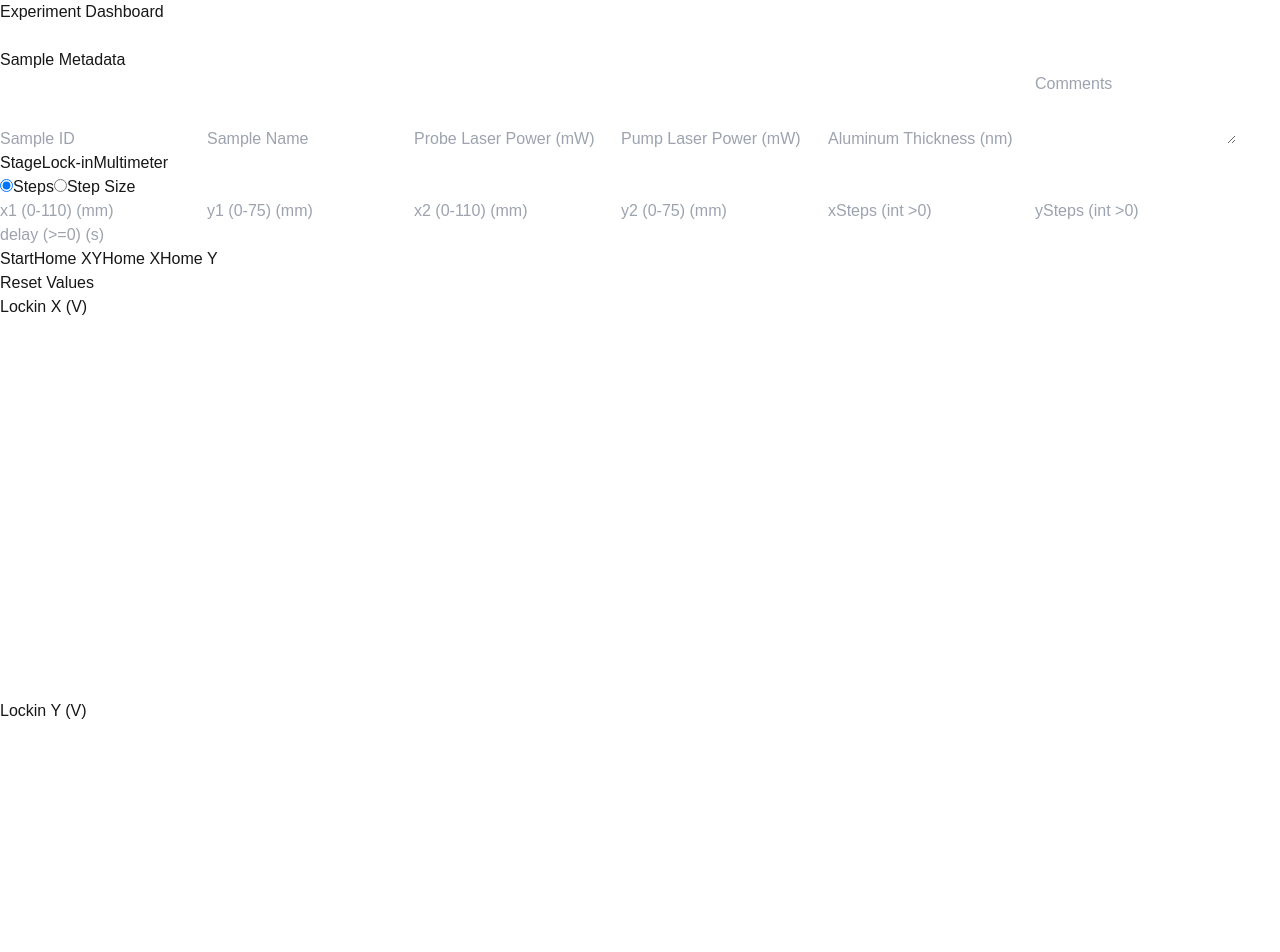
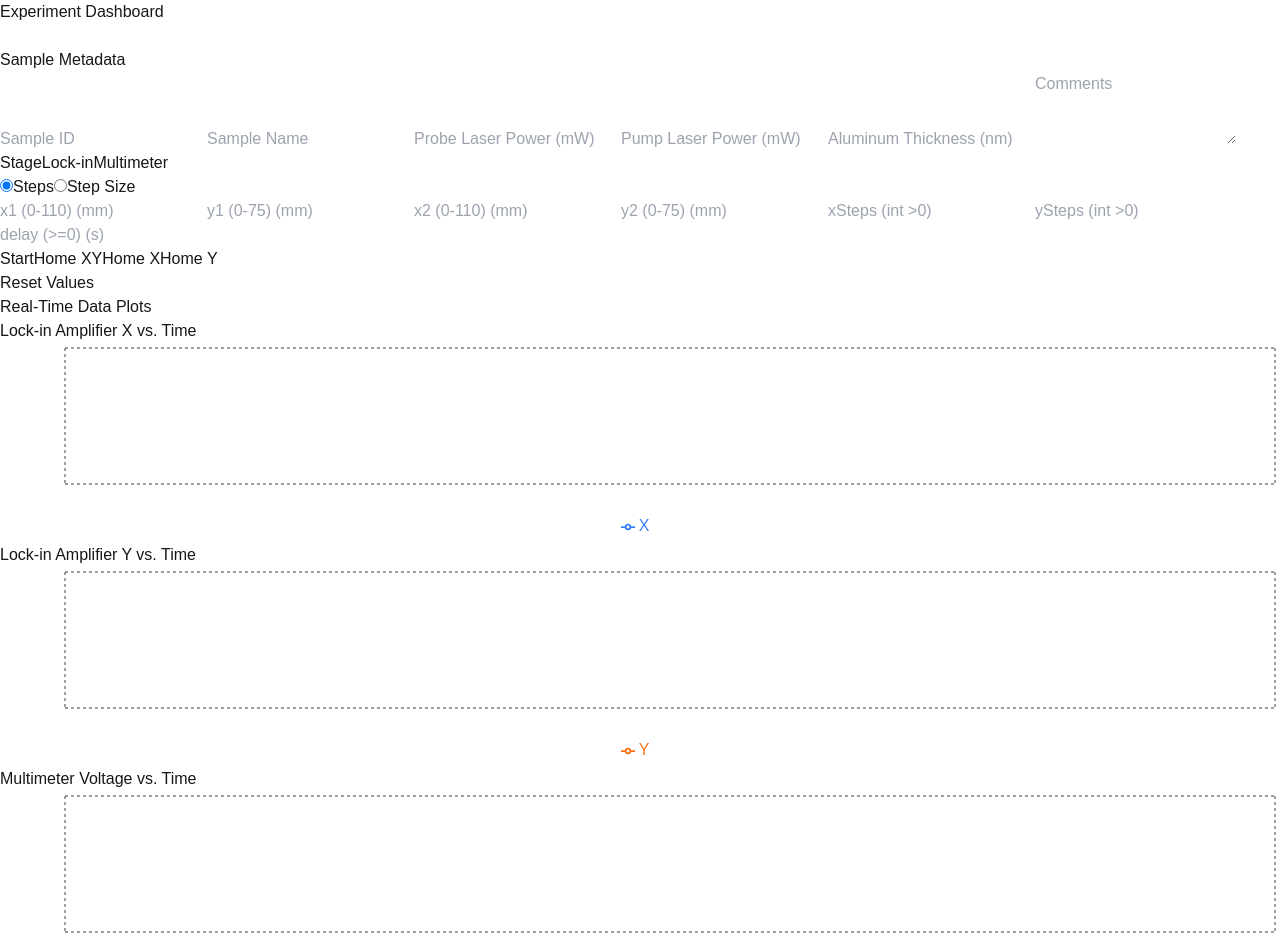
Before and after one commit to ridh7/CahillResearchGroup, a Next.js app in the folder frontend/tops-2.0-measurement-system/: page / in a window 1280 px wide. Shown: the top 952 px of the page. Built offline with nearby package versions, Linux system fonts and the light colour scheme.

Commit message:
Revert "add heatmaps"
This reverts commit 7532d168af36523ddf57aecbc879766b9dfd3aec.

```diff
--- a/frontend/tops-2.0-measurement-system/src/app/page.tsx
+++ b/frontend/tops-2.0-measurement-system/src/app/page.tsx
@@ -4,7 +4,7 @@ import { useState, useRef, useEffect } from "react";
 import { AnimatePresence } from "framer-motion";
 import MetadataPanel from "../components/MetadataPanel";
 import DeviceControls from "../components/DeviceControls";
-import HeatMapsPanel from "../components/HeatMapsPanel";
+import GraphsPanel from "../components/GraphsPanel";
 import OutputPanel from "../components/OutputPanel";
 import SettingsPanel from "../components/SettingsPanel";
 
@@ -551,7 +551,7 @@ export default function CalculatePage() {
               strokeLinecap="round"
               strokeLinejoin="round"
               strokeWidth={2}
-              d="M10.325 4.317c.426-1.756 2.924-1.756 3.35 0a1.724 1.724 0 002.573 1.066c1.543-.94 3.31.826 2.37 2.37a1.724 1.724 0 001.065 2.572c1.756.426 1.756 2.924 0 3.35a1.724 1.724 0 00-1.066 2.573c-.94 1.543-.826 3.31-2.37 2.37a1.724 1.724 0 00-2.572 1.065c-.426 1.756-2.924 1.756-3.35 0a1.724 1.724 0 00-2.573-1.066c-1.543.94-3.31-.826-2.37-2.37a1.724 1.724 0 00-1.065-2.572c-1.756-.426-1.756-2.924 0-3.35a1.724 1.724 0 001.066-2.573c-.94-1.543.826-3.31 2.37-2.37.996.608 2.296.07 2.572-1.065z"
+              d="M10.325 4.317c.426-1.756 2.924-1.756 3.35 0a1.724 1.724 0 002.573 1.066c1.543-.94 3.31.826 2.37 2.37a1.724 1.724 0 001.065 2.572c1.756.426 1.756 2.924 0 3.35a1.724 1.724 0 00-1.066 2.573c.94 1.543-.826 3.31-2.37 2.37a1.724 1.724 0 00-2.572 1.065c-.426 1.756-2.924 1.756-3.35 0a1.724 1.724 0 00-2.573-1.066c-1.543.94-3.31-.826-2.37-2.37a1.724 1.724 0 00-1.065-2.572c-1.756-.426-1.756-2.924 0-3.35a1.724 1.724 0 001.066-2.573c-.94-1.543.826-3.31 2.37-2.37.996.608 2.296.07 2.572-1.065z"
             />
             <path
               strokeLinecap="round"
@@ -578,10 +578,16 @@ export default function CalculatePage() {
         </div>
 
         {/* Center Panel */}
-        <HeatMapsPanel
+        <GraphsPanel
           lockinData={lockinData}
           multimeterData={multimeterData}
-          stageData={stageData}
+          lockinConnected={lockinConnected}
+          multimeterConnected={multimeterConnected}
+          resetLockin={resetLockinTrigger}
+          resetMultimeter={resetMultimeterTrigger}
+          onResetComplete={handleResetComplete}
+          lockinStartTime={lockinStartTime}
+          multimeterStartTime={multimeterStartTime}
         />
 
         {/* Right Panel */}
--- a/frontend/tops-2.0-measurement-system/src/components/HeatMapsPanel.tsx
+++ /dev/null
@@ -1,149 +0,0 @@
-"use client";
-
-import React, { useEffect, useRef } from "react";
-import { LockinData, MultimeterData, StageData } from "../app/page";
-
-type HeatMapsPanelProps = {
-  lockinData: LockinData;
-  multimeterData: MultimeterData;
-  stageData: StageData;
-};
-
-// Define grid resolution and cell size (in pixels)
-const gridX = 111; // cells for x (0 to 110)
-const gridY = 76; // cells for y (0 to 75)
-const cellSize = 5; // each cell is 5x5 pixels
-
-const HeatMapsPanel: React.FC<HeatMapsPanelProps> = ({
-  lockinData,
-  multimeterData,
-  stageData,
-}) => {
-  // Canvas references for the four heat maps:
-  const canvasXRef = useRef<HTMLCanvasElement>(null);
-  const canvasYRef = useRef<HTMLCanvasElement>(null);
-  const canvasRatioRef = useRef<HTMLCanvasElement>(null);
-  const canvasMultiRef = useRef<HTMLCanvasElement>(null);
-
-  // Use refs to hold the heat map grid data (2D arrays)
-  // Each will be an array of gridY rows and gridX columns.
-  const heatMapXRef = useRef<(number | null)[][]>([]);
-  const heatMapYRef = useRef<(number | null)[][]>([]);
-  const heatMapRatioRef = useRef<(number | null)[][]>([]);
-  const heatMapMultiRef = useRef<(number | null)[][]>([]);
-
-  // Initialize the heat map arrays once on mount:
-  useEffect(() => {
-    if (heatMapXRef.current.length === 0) {
-      heatMapXRef.current = Array.from({ length: gridY }, () =>
-        Array(gridX).fill(null)
-      );
-      heatMapYRef.current = Array.from({ length: gridY }, () =>
-        Array(gridX).fill(null)
-      );
-      heatMapRatioRef.current = Array.from({ length: gridY }, () =>
-        Array(gridX).fill(null)
-      );
-      heatMapMultiRef.current = Array.from({ length: gridY }, () =>
-        Array(gridX).fill(null)
-      );
-    }
-  }, []);
-
-  // Whenever stageData, lockinData or multimeterData update, update the appropriate cell and redraw
-  useEffect(() => {
-    // Compute grid indices from stage data.
-    // We assume stageData.x and stageData.y are in the proper range.
-    const xIndex = Math.floor(stageData.x);
-    const yIndex = Math.floor(stageData.y);
-    if (xIndex < 0 || xIndex >= gridX || yIndex < 0 || yIndex >= gridY) {
-      return;
-    }
-
-    // Update the heat map data for each measure:
-    heatMapXRef.current[yIndex][xIndex] = lockinData.X;
-    heatMapYRef.current[yIndex][xIndex] = lockinData.Y;
-    heatMapRatioRef.current[yIndex][xIndex] =
-      lockinData.Y !== 0 ? lockinData.X / lockinData.Y : 0;
-    heatMapMultiRef.current[yIndex][xIndex] = multimeterData.value;
-
-    // Redraw all canvases
-    drawCanvas(canvasXRef.current, heatMapXRef.current);
-    drawCanvas(canvasYRef.current, heatMapYRef.current);
-    drawCanvas(canvasRatioRef.current, heatMapRatioRef.current);
-    drawCanvas(canvasMultiRef.current, heatMapMultiRef.current);
-  }, [stageData, lockinData, multimeterData]);
-
-  // A simple draw function: loop through each cell and draw a rectangle.
-  // Here we use a very simple grayscale mapping.
-  const drawCanvas = (
-    canvas: HTMLCanvasElement | null,
-    data: (number | null)[][]
-  ) => {
-    if (!canvas) return;
-    const ctx = canvas.getContext("2d");
-    if (!ctx) return;
-    // Clear the canvas
-    ctx.clearRect(0, 0, canvas.width, canvas.height);
-    // Loop over each cell in the grid
-    for (let y = 0; y < gridY; y++) {
-      for (let x = 0; x < gridX; x++) {
-        const value = data[y][x];
-        if (value != null) {
-          // Normalize the value to a range between 0 and 1.
-          // (Here we assume the measurement range roughly spans 0-10,
-          // but you can adjust the max value as needed.)
-          const norm = Math.max(0, Math.min(1, value / 10));
-          // Map normalized value to a grayscale color.
-          // Higher measurement = darker cell.
-          const intensity = Math.floor(255 * (1 - norm));
-          ctx.fillStyle = `rgb(${intensity}, ${intensity}, ${intensity})`;
-          ctx.fillRect(x * cellSize, y * cellSize, cellSize, cellSize);
-        }
-      }
-    }
-  };
-
-  return (
-    <div className="grid grid-cols-2 gap-4">
-      <div>
-        <h3 className="text-white text-center">Lockin X (V)</h3>
-        <canvas
-          ref={canvasXRef}
-          width={gridX * cellSize}
-          height={gridY * cellSize}
-          className="border border-gray-600"
-        />
-      </div>
-      <div>
-        <h3 className="text-white text-center">Lockin Y (V)</h3>
-        <canvas
-          ref={canvasYRef}
-          width={gridX * cellSize}
-          height={gridY * cellSize}
-          className="border border-gray-600"
-        />
-      </div>
-      <div>
-        <h3 className="text-white text-center">Lockin X/Y Ratio</h3>
-        <canvas
-          ref={canvasRatioRef}
-          width={gridX * cellSize}
-          height={gridY * cellSize}
-          className="border border-gray-600"
-        />
-      </div>
-      <div>
-        <h3 className="text-white text-center">Multimeter Voltage (V)</h3>
-        <canvas
-          ref={canvasMultiRef}
-          width={gridX * cellSize}
-          height={gridY * cellSize}
-          className="border border-gray-600"
-        />
-      </div>
-    </div>
-  );
-};
-
-export default HeatMapsPanel;
```
